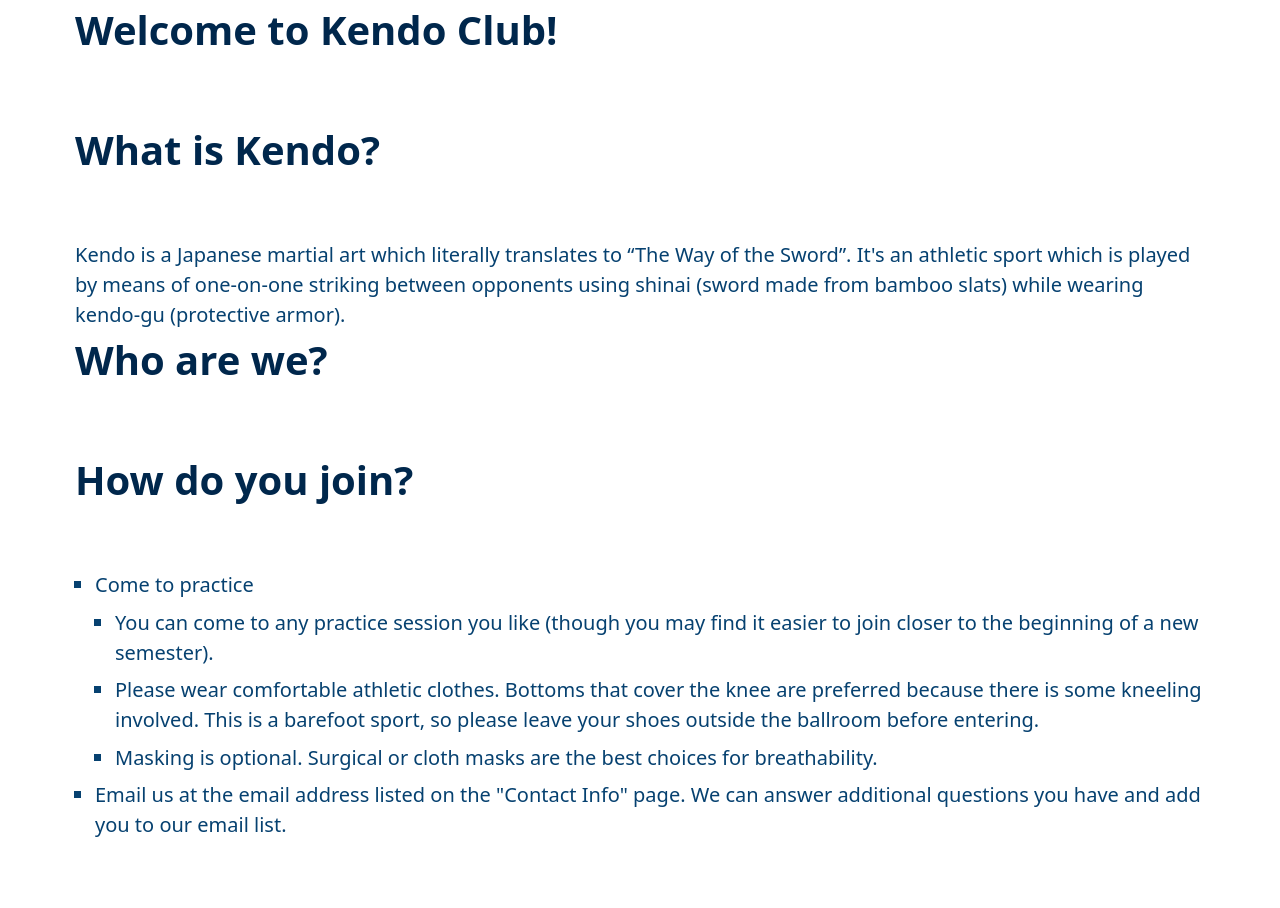
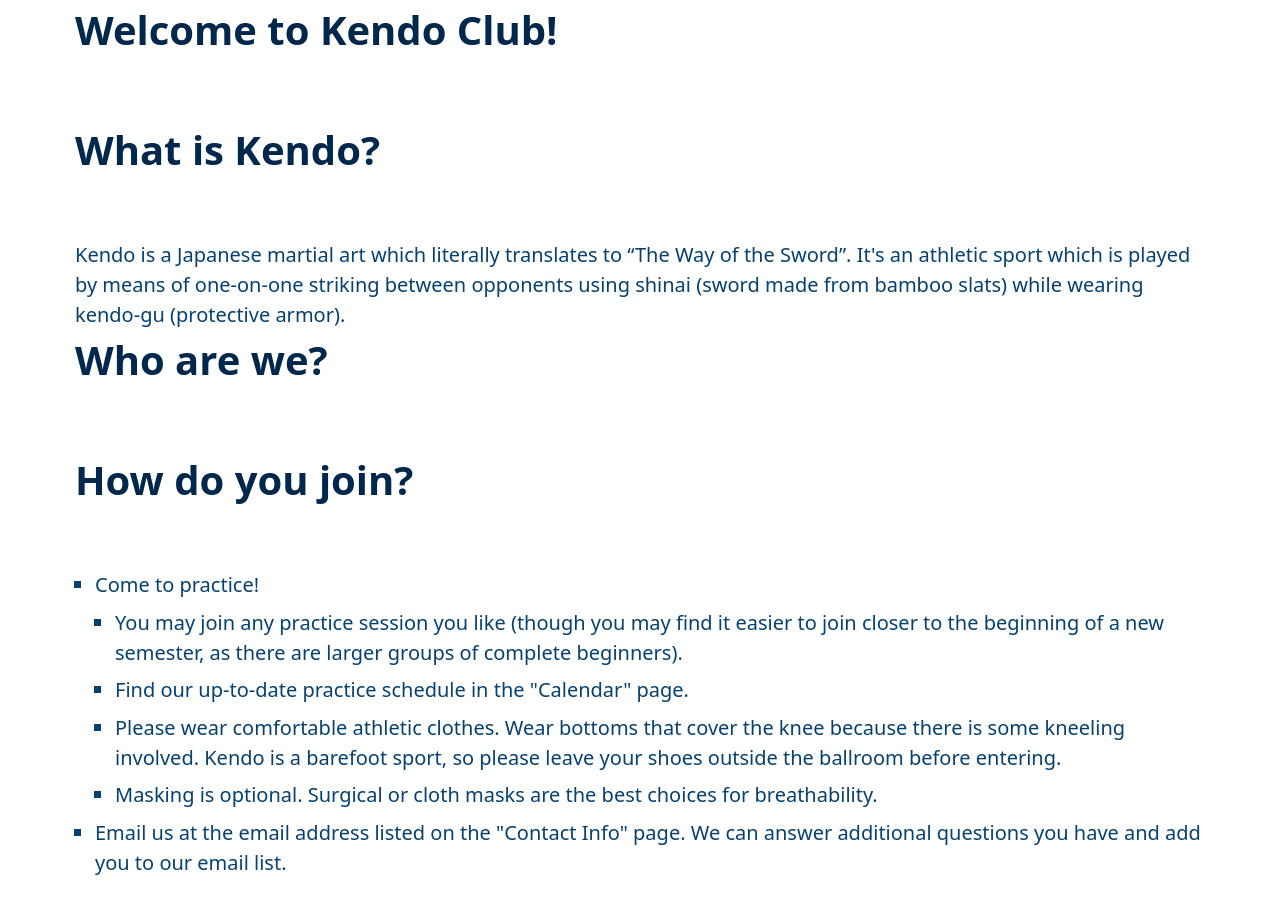
Before and after one commit to kendoclub-at-umich/website, a SvelteKit app: page / in a window 1280 px wide. Before the commit the page ends 870 px from the top, so only its background shows below. Built offline with nearby package versions, Linux system fonts and the light colour scheme.

Commit message:
feat: :sparkles: improve  "come to practice" section wording and content
Add a reference to the Calendar for the schedule

```diff
--- a/src/routes/+page.svelte
+++ b/src/routes/+page.svelte
@@ -11,16 +11,17 @@ bamboo slats) while wearing kendo-gu (protective armor).
 <h1>How do you join?</h1>
 <ul>
 	<li>
-		Come to practice
+		Come to practice!
 		<ul>
 			<li>
-				You can come to any practice session you like (though you may find it easier to join closer
-				to the beginning of a new semester).
+				You may join any practice session you like (though you may find it easier to join closer to
+				the beginning of a new semester, as there are larger groups of complete beginners).
 			</li>
+			<li>Find our up-to-date practice schedule in the "Calendar" page.</li>
 			<li>
-				Please wear comfortable athletic clothes. Bottoms that cover the knee are preferred because
-				there is some kneeling involved. This is a barefoot sport, so please leave your shoes
-				outside the ballroom before entering.
+				Please wear comfortable athletic clothes. Wear bottoms that cover the knee because there is
+				some kneeling involved. Kendo is a barefoot sport, so please leave your shoes outside the
+				ballroom before entering.
 			</li>
 			<li>Masking is optional. Surgical or cloth masks are the best choices for breathability.</li>
 		</ul>
```
